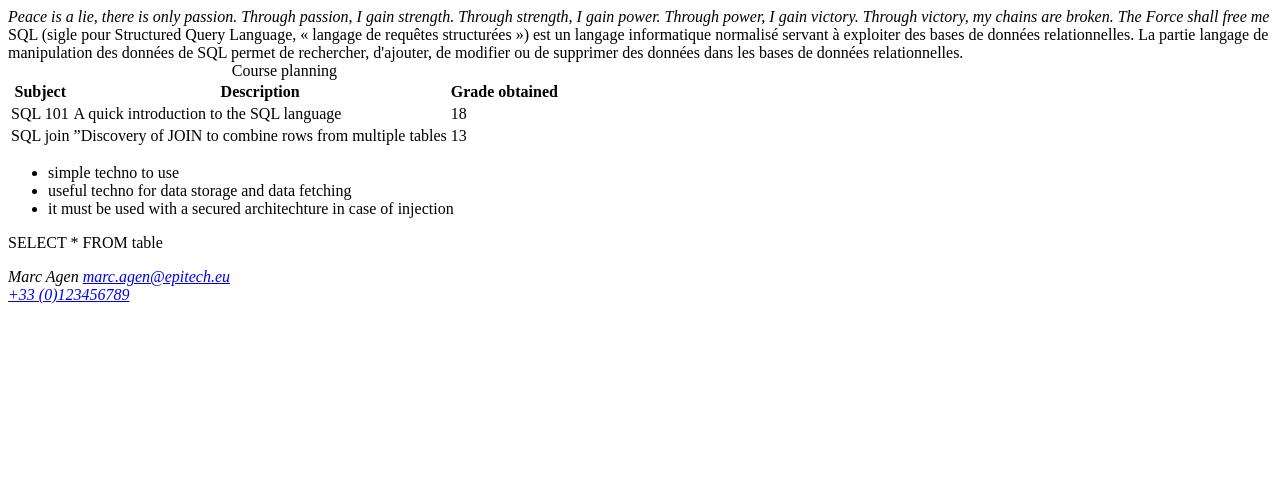
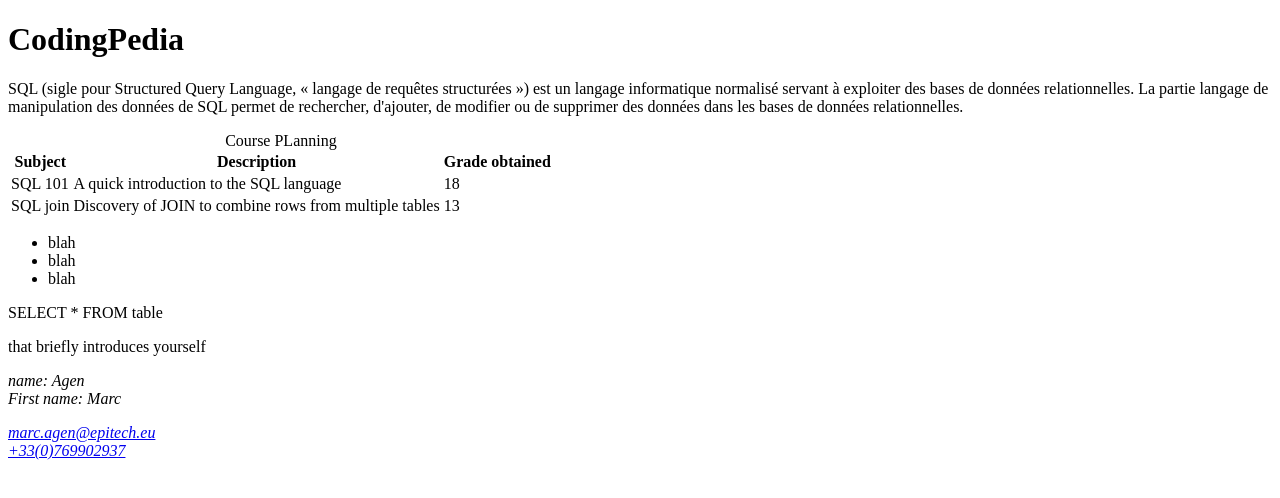
Before and after one commit to MarcAgen/web-poolday01, a plain HTML site: page task05/sql.html in a window 1280 px wide. Drawn offline with Linux system fonts and the light colour scheme.

Commit message:
[FIX]: fix archi of task05

```diff
--- a/task05/sql.html
+++ b/task05/sql.html
@@ -1,31 +1,25 @@
 <!DOCTYPE html>
-<html>
-    <header>
+<html lang="en">
+<head>
     <meta charset="UTF-8">
+    <meta name="viewport" content="width=device-width, initial-scale=1.0">
     <title>CodingPedia</title>
-    </header>
+</head>
+    <body>
         <nav>
-        <link href="index.html">
-        <link href="php.html">
-        <link href="sql.html">
+            <link rel="import" href="index.html">
+            <link rel="import" href="php.html">
+            <link rel="import" href="css.html">
         </nav>
-    <aside>
-        <cite>Peace is a lie, there is only passion.
-            Through passion, I gain strength.
-            Through strength, I gain power.
-            Through power, I gain victory.
-            Through victory, my chains are broken.
-            The Force shall free me
-        </cite>
-    </aside>
+        <h1>CodingPedia</h1>
         <main>
             <article>
-            <abbr>SQL</abbr> (sigle pour Structured Query Language, « langage de requêtes structurées ») est un langage informatique normalisé servant à exploiter des bases de données relationnelles. La partie langage de manipulation des données de SQL permet de rechercher, d'ajouter, de modifier ou de supprimer des données dans les bases de données relationnelles.
+                <p><abbr>SQL</abbr> (sigle pour Structured Query Language, « langage de requêtes structurées ») est un langage informatique normalisé servant à exploiter des bases de données relationnelles. La partie langage de manipulation des données de SQL permet de rechercher, d'ajouter, de modifier ou de supprimer des données dans les bases de données relationnelles.</p>
             </article>
 
             <article>
                 <table>
-                <caption>Course planning</caption>
+                    <caption>Course PLanning</caption>
                     <tr>
                         <th>Subject</th>
                         <th>Description</th>
@@ -38,7 +32,7 @@
                     </tr>
                     <tr>
                         <td>SQL join</td>
-                    <td>”Discovery of JOIN to combine rows from multiple tables</td>
+                        <td>Discovery of JOIN to combine rows from multiple tables</td>
                         <td>13</td>
                     </tr>
                 </table>
@@ -46,20 +40,23 @@
 
             <article>
                 <ul>
-                <li>simple techno to use</li>
-                <li>useful techno for data storage and data fetching</li>
-                <li>it must be used with a secured architechture in case of injection</li>
+                    <li>blah</li>
+                    <li>blah</li>
+                    <li>blah</li>
                 </ul>
             </article>
+
             <article>
                 <p>SELECT * FROM table</p>
             </article>
         </main>
+        <aside>that briefly introduces yourself</aside>
         <footer>
             <address>
-            Marc Agen
-            <a href="mailto:marc.agen@epitech.eu">marc.agen@epitech.eu<br/></a>
-            <a href="tel:+33123456789"> +33 (0)123456789</a>
+                <p>name: Agen <br>First name: Marc</p>
+                <a href="mailto:marc.agen@epitech.eu">marc.agen@epitech.eu</a><br>
+                <a href="telto:+33769902937">+33(0)769902937</a>
             </address>
         </footer>
+    </body>
 </html>
```
Also changed, not shown: task05/index.html (+15 -21 lines), task05/php.html (+23 -24 lines). Lines whose indentation alone changed are shown as unchanged.
